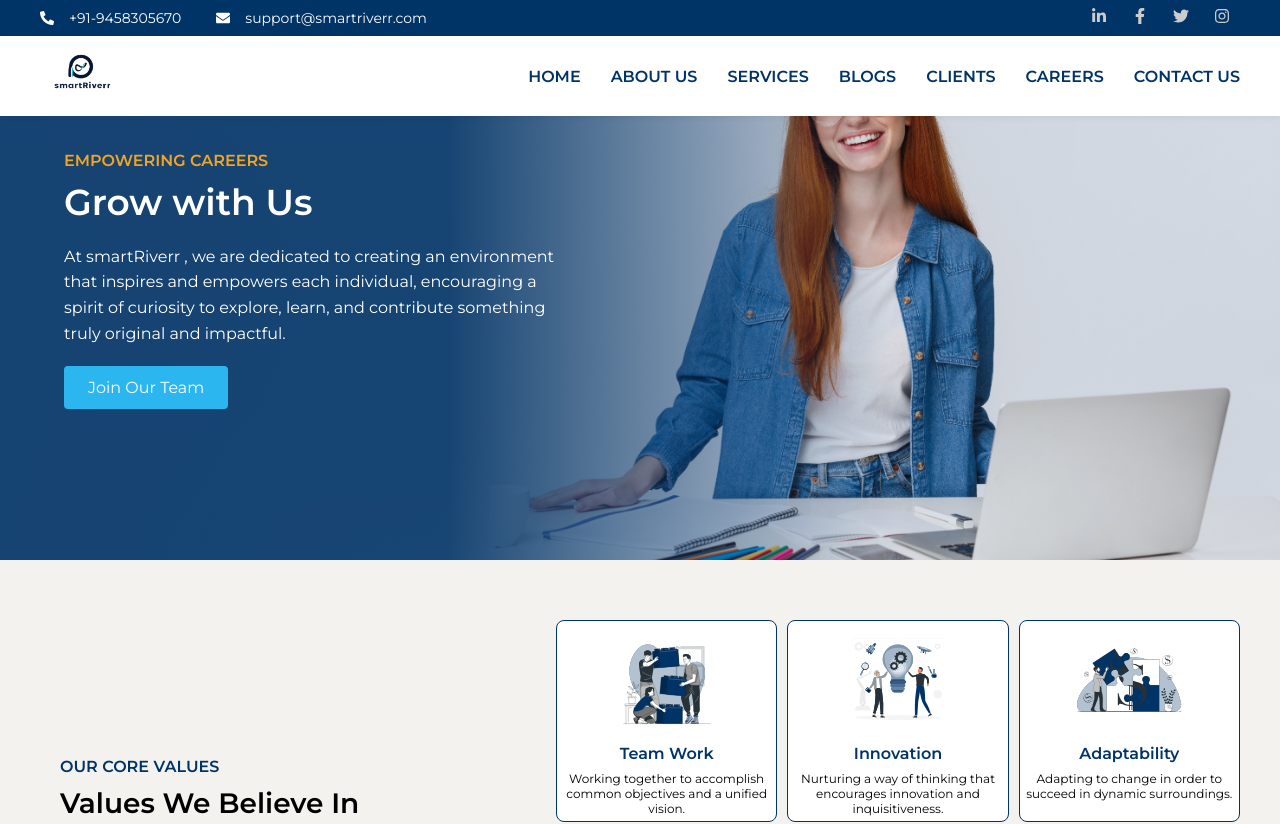
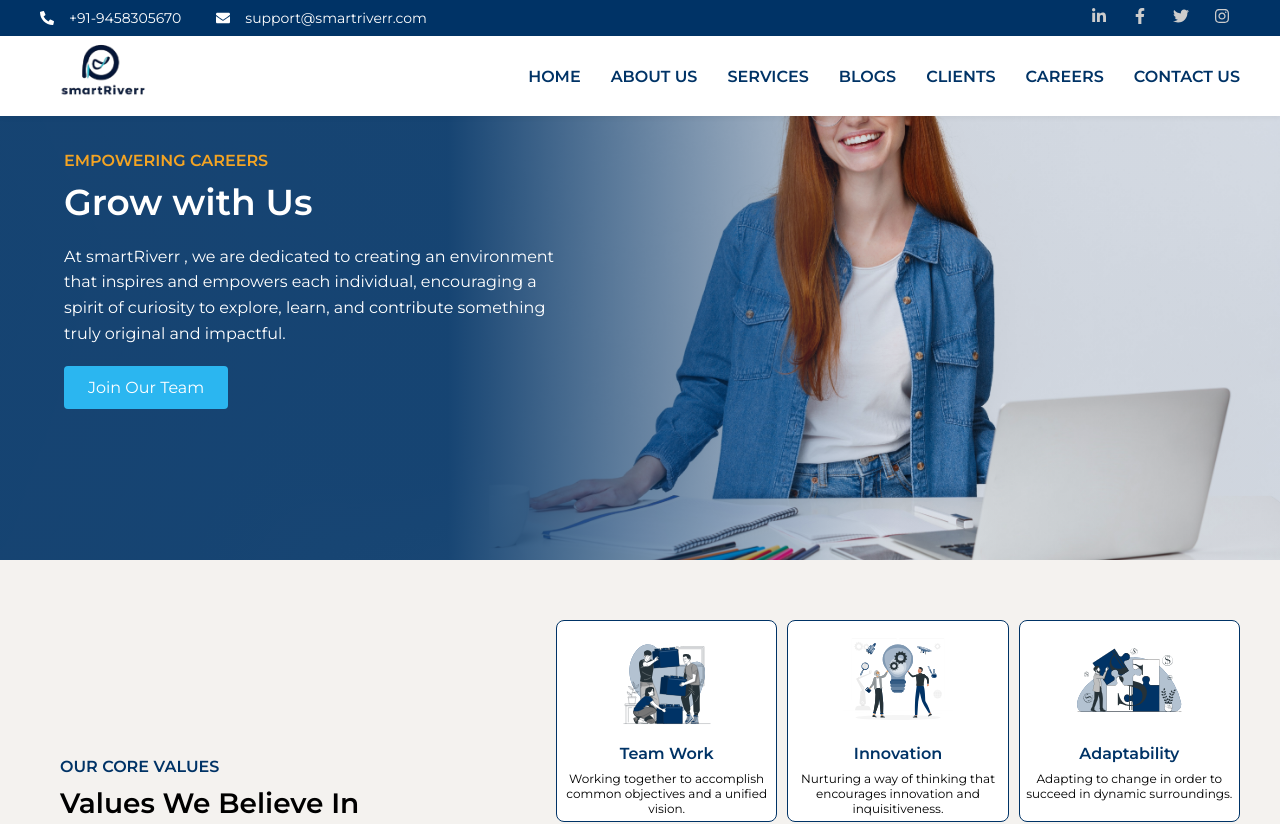
Before and after one commit to Smartriverr-Technologies/smartRiverr_website, a React (Vite) app: page /careers in a window 1280 px wide. Shown: the top 824 px of the page. Built offline with nearby package versions, Linux system fonts and the light colour scheme.

Commit message:
update navbar

```diff
--- a/src/components/navbar/Navbar.css
+++ b/src/components/navbar/Navbar.css
@@ -50,7 +50,7 @@
   align-items: center;
 }
 .logo img {
-  height: 60px;
+  height: 89px;
 }
 
 /* Navigation Links */
--- a/src/pages/blogpost/BlogPost.css
+++ b/src/pages/blogpost/BlogPost.css
@@ -24,7 +24,7 @@
 /* 4. Main container for the blog */
 .blog-container {
   max-width: 850px;
-  margin: 4rem auto;
+  margin: 10rem auto;
   padding: 0 2rem;
 }
 
@@ -40,7 +40,7 @@
 
 .blog-header h1 {
      font-family: Arial, sans-serif;
-  font-size: 3.5rem;
+  font-size: 2.7rem;
   font-weight: 700;
   color: var(--primary-color);
   margin-bottom: 1rem;
@@ -89,7 +89,7 @@
 
 .blog-post-list-item h2 {
      font-family: Arial, sans-serif;
-  font-size: 2rem;
+  font-size: 1.7rem;
   font-weight: 700;
   margin-bottom: 0.5rem;
   line-height: 1.3;
```
